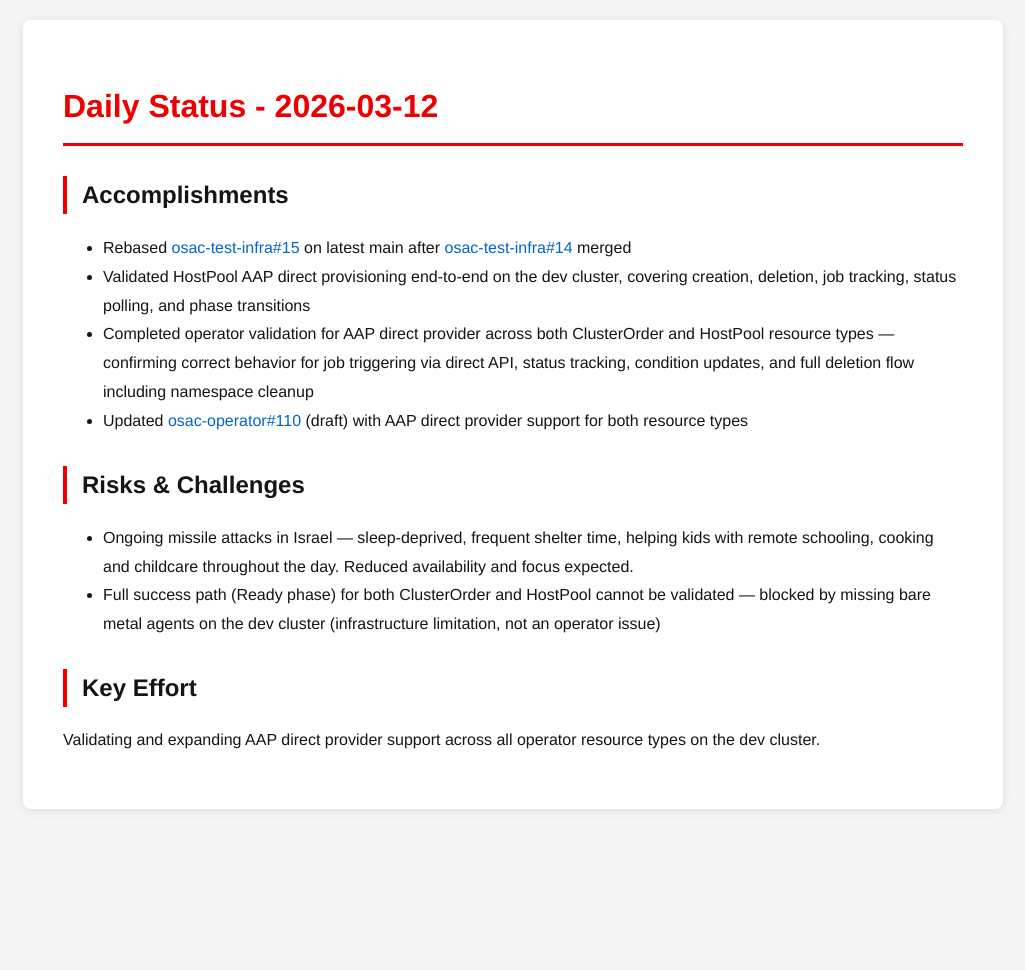
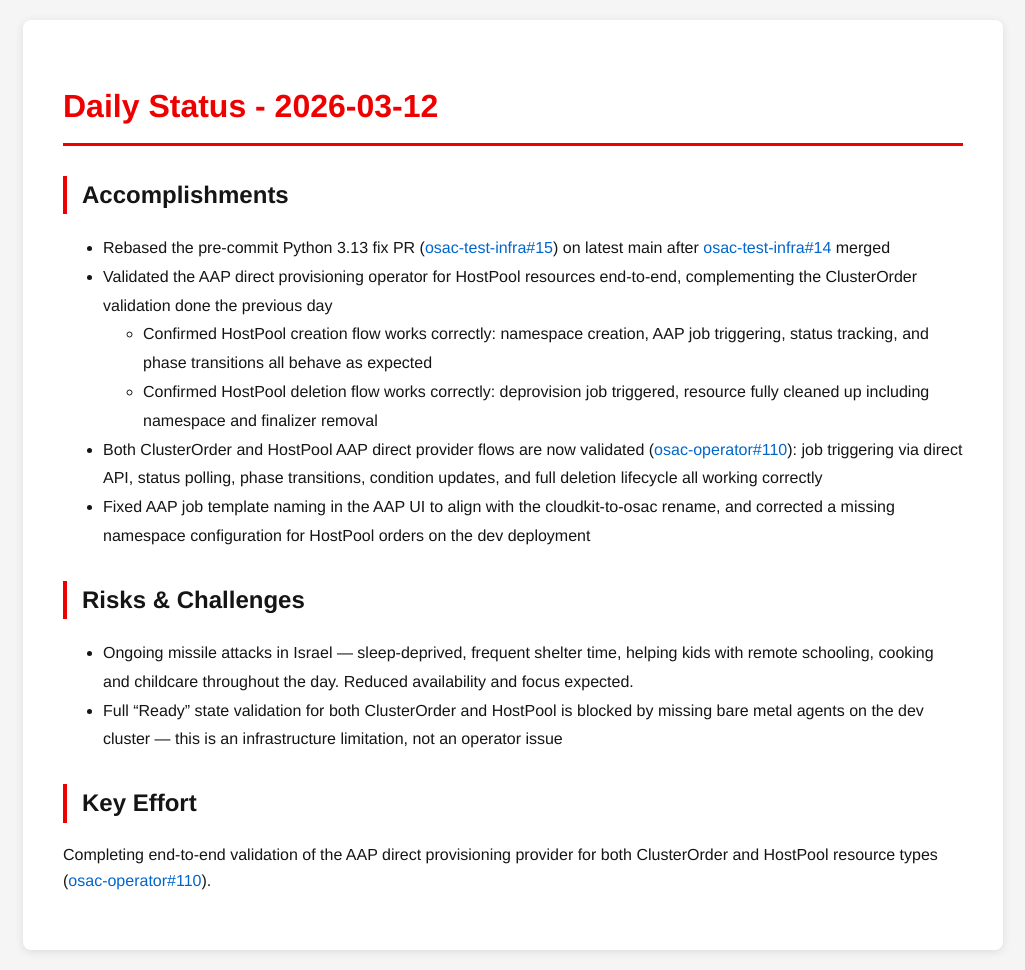
Before and after one commit to tzvatot/daily-status, a Jekyll site: the page built from 2026-03-12.md, in a window 1280 px wide. Shown: the whole page, without its empty margins (127-1152 px from the left). Built offline with Jekyll 4.4.1, drawn with Linux system fonts in a browser that asks for light colours; before the commit the page ends 900 px from its top, so only the background shows below that.

Commit message:
Daily status update - 2026-03-12

```diff
--- a/2026-03-12.md
+++ b/2026-03-12.md
@@ -7,14 +7,16 @@
 # Daily Status - 2026-03-12
 
 ## Accomplishments
-- Rebased [osac-test-infra#15](https://github.com/osac-project/osac-test-infra/pull/15) on latest main after [osac-test-infra#14](https://github.com/osac-project/osac-test-infra/pull/14) merged
-- Validated HostPool AAP direct provisioning end-to-end on the dev cluster, covering creation, deletion, job tracking, status polling, and phase transitions
-- Completed operator validation for AAP direct provider across both ClusterOrder and HostPool resource types — confirming correct behavior for job triggering via direct API, status tracking, condition updates, and full deletion flow including namespace cleanup
-- Updated [osac-operator#110](https://github.com/osac-project/osac-operator/pull/110) (draft) with AAP direct provider support for both resource types
+- Rebased the pre-commit Python 3.13 fix PR ([osac-test-infra#15](https://github.com/osac-project/osac-test-infra/pull/15)) on latest main after [osac-test-infra#14](https://github.com/osac-project/osac-test-infra/pull/14) merged
+- Validated the AAP direct provisioning operator for HostPool resources end-to-end, complementing the ClusterOrder validation done the previous day
+  - Confirmed HostPool creation flow works correctly: namespace creation, AAP job triggering, status tracking, and phase transitions all behave as expected
+  - Confirmed HostPool deletion flow works correctly: deprovision job triggered, resource fully cleaned up including namespace and finalizer removal
+- Both ClusterOrder and HostPool AAP direct provider flows are now validated ([osac-operator#110](https://github.com/osac-project/osac-operator/pull/110)): job triggering via direct API, status polling, phase transitions, condition updates, and full deletion lifecycle all working correctly
+- Fixed AAP job template naming in the AAP UI to align with the cloudkit-to-osac rename, and corrected a missing namespace configuration for HostPool orders on the dev deployment
 
 ## Risks & Challenges
 - Ongoing missile attacks in Israel — sleep-deprived, frequent shelter time, helping kids with remote schooling, cooking and childcare throughout the day. Reduced availability and focus expected.
-- Full success path (Ready phase) for both ClusterOrder and HostPool cannot be validated — blocked by missing bare metal agents on the dev cluster (infrastructure limitation, not an operator issue)
+- Full "Ready" state validation for both ClusterOrder and HostPool is blocked by missing bare metal agents on the dev cluster — this is an infrastructure limitation, not an operator issue
 
 ## Key Effort
-Validating and expanding AAP direct provider support across all operator resource types on the dev cluster.
+Completing end-to-end validation of the AAP direct provisioning provider for both ClusterOrder and HostPool resource types ([osac-operator#110](https://github.com/osac-project/osac-operator/pull/110)).
```
